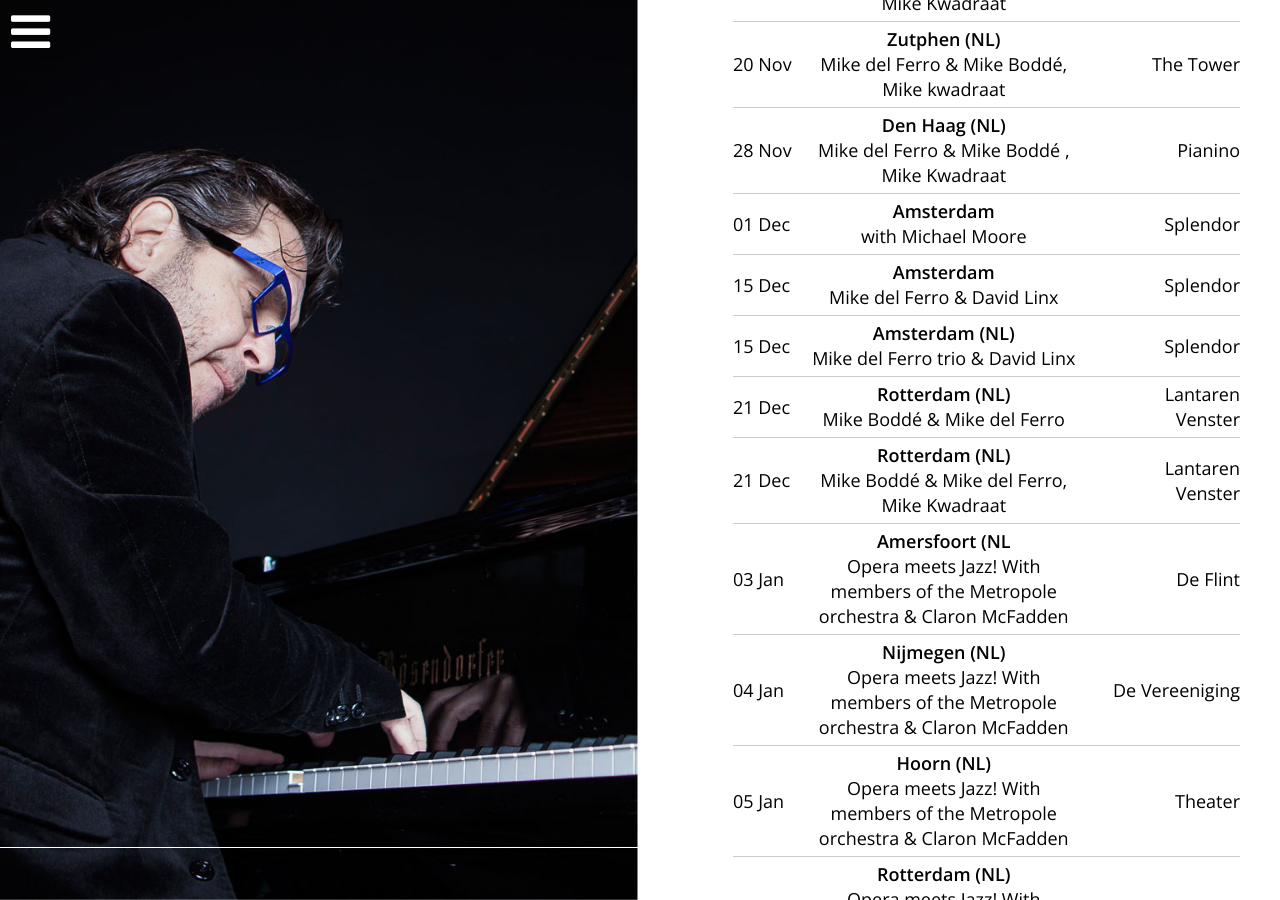
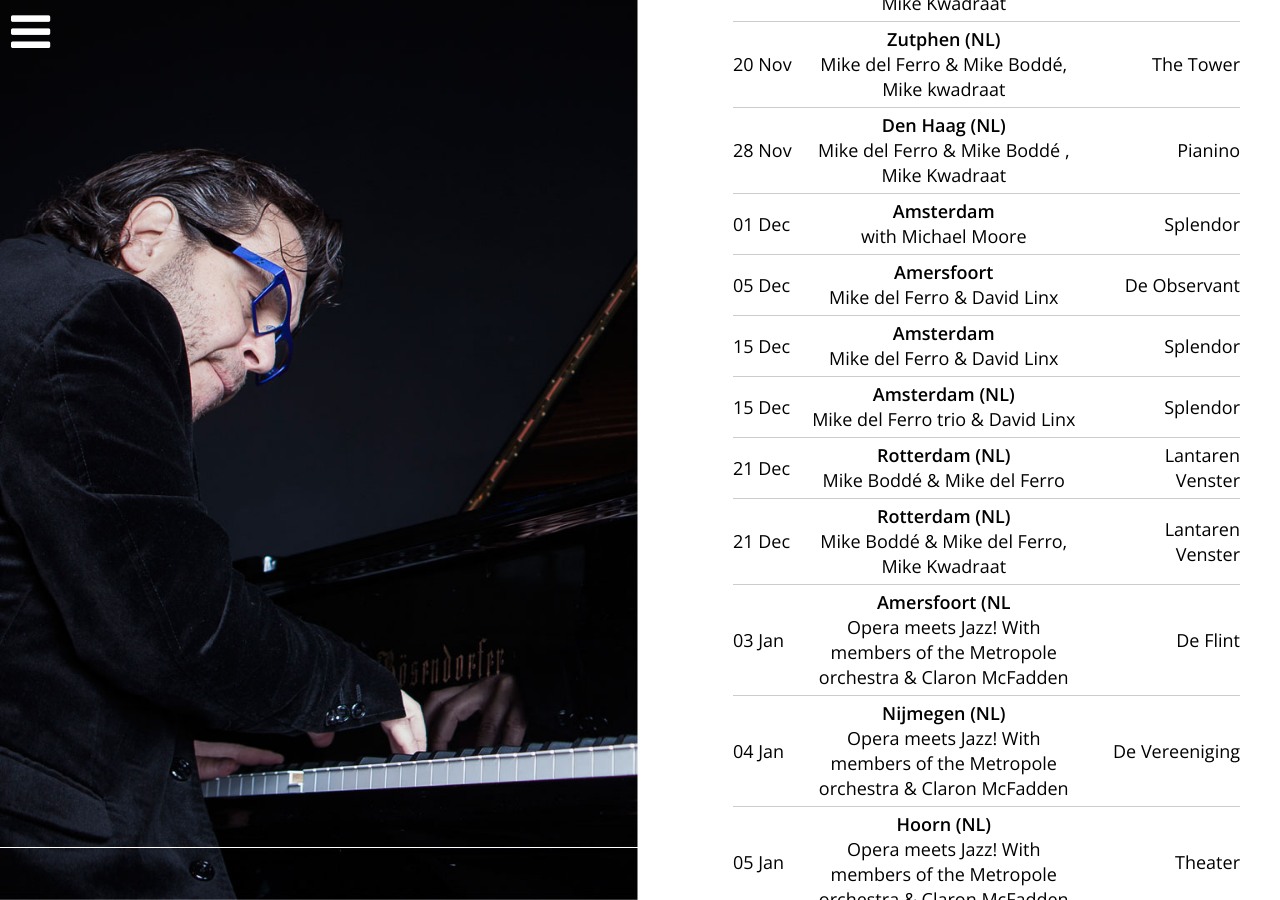
Before and after one commit to mikedelferro/website, a Jekyll site: the page built from agenda.html, in a window 1280 px wide and 900 px high, scrolled down 727 px. Built offline with Jekyll 4.4.1, drawn with Linux system fonts in a browser that asks for light colours; nearby versions of some CDN libraries.

Commit message:
Updated '_config.yml' via CloudCannon

```diff
--- a/_config.yml
+++ b/_config.yml
@@ -113,3 +113,8 @@ gigs:
     location: Pernissimo
     venue: Pernis (NL)
     url: www.pernissimo.org
+  - title: Mike del Ferro & David Linx
+    date: 2018-12-05 20:00:00
+    location: De Observant
+    venue: Amersfoort
+    url: www.deobservant.nl
```
